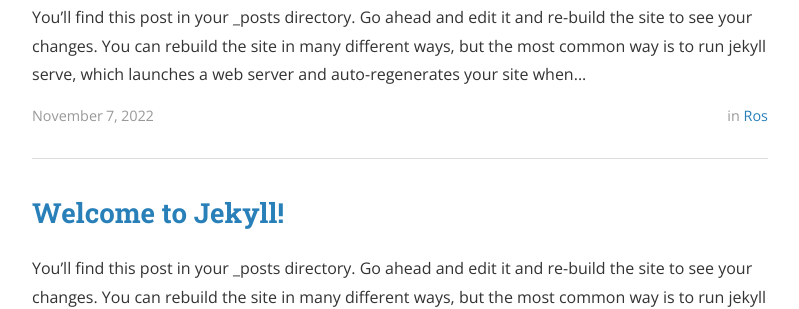
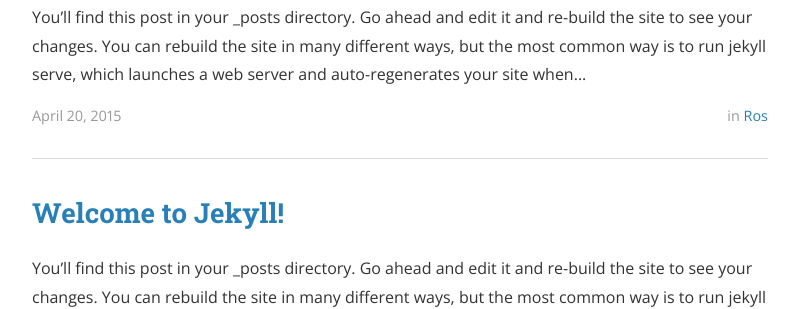
Before and after one commit to songwon31/songwon31.github.io, a Jekyll site: the page built from index.html, in a window 1280 px wide and 900 px high, scrolled down 446 px. Shown: the part 154-463 px from the top of the window, without its empty margins (240-1039 px from the left). Built offline with Jekyll 4.4.1, drawn with Linux system fonts in a browser that asks for light colours; nearby versions of some CDN libraries; the list of posts is cut into pages by our own code.

Commit message:
Update and rename 2022-11-07-First-ros-post.markdown to 2015-04-20-First-ros-post.markdown

```diff
--- a/_posts/2022-11-07-First-ros-post.markdown
+++ b/_posts/2015-04-20-First-ros-post.markdown
@@ -1,7 +1,7 @@
 ---
 layout: post
 title:  "First ros post"
-date:   2022-11-07 16:53:59
+date:   2015-04-20 16:53:59
 author: Ben Centra
 categories: ros
 tags:	jekyll welcome
```
